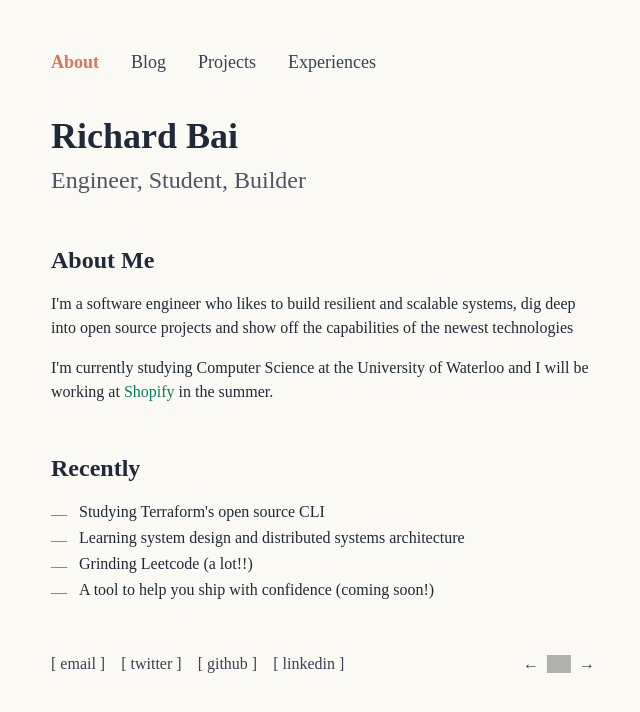
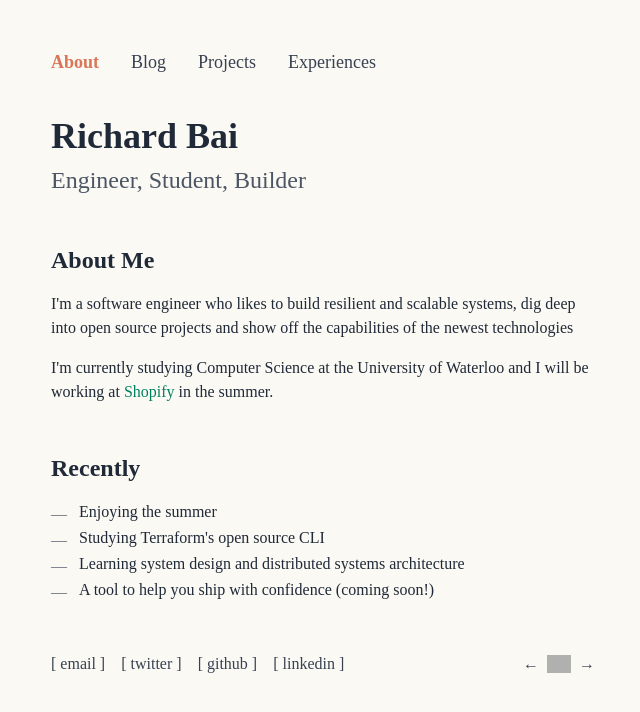
Before and after one commit to richieb21/personal-portfolio, a Next.js app: page / in a window 1280 px wide. Shown: the top 712 px of the page, without its empty margins (317-957 px from the left). Built offline with nearby package versions, Linux system fonts and the light colour scheme; grey boxes are pictures that could not be loaded; a web font is replaced by a local one.

Commit message:
Update page.tsx

```diff
--- a/app/(home)/page.tsx
+++ b/app/(home)/page.tsx
@@ -63,6 +63,10 @@ const Essentials = () => {
           <ul>
             <li className="flex items-start">
               <span className="text-gray-500 font-small mr-3 mt-0.5">—</span>
+              <span>Enjoying the summer</span>
+            </li>
+            <li className="flex items-start">
+              <span className="text-gray-500 font-small mr-3 mt-0.5">—</span>
               <span>Studying Terraform&apos;s open source CLI</span>
             </li>
             <li className="flex items-start">
@@ -70,10 +74,6 @@ const Essentials = () => {
               <span>
                 Learning system design and distributed systems architecture
               </span>
-            </li>
-            <li className="flex items-start">
-              <span className="text-gray-500 font-small mr-3 mt-0.5">—</span>
-              <span>Grinding Leetcode (a lot!!)</span>
             </li>
             <li className="flex items-start">
               <span className="text-gray-500 font-small mr-3 mt-0.5">—</span>
```
